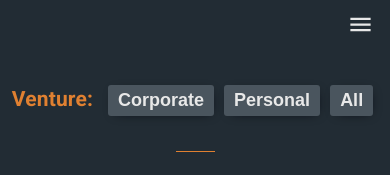
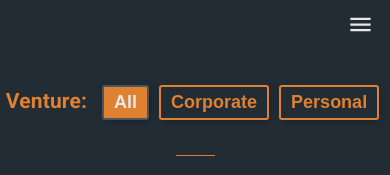
Before and after one commit to Olex93/portfolio, a Next.js app: page /work in a window 390 px wide. Shown: the top 175 px of the page. Built offline with nearby package versions, Linux system fonts and the light colour scheme.

Commit message:
mobile button highlighting

```diff
--- a/components/WorkMobile.js
+++ b/components/WorkMobile.js
@@ -33,10 +33,22 @@ export default function work(props) {
                 margin:0
             },
             GridButton:{
-                backgroundColor:props.color.lightBG,
+                backgroundColor:props.color.backgroundColor,
+                color:props.color.highlightColor,
+                margin:"5px",
+                border:`2px solid ${props.color.highlightColor}`,
+                padding:"5px 10px",
+                fontSize:"18px",
+                fontWeight:"700",
+                borderRadius:"3px",
+                boxShadow:`2px 2px 12px -6px ${props.color.darkBG}`,
+                cursor:"pointer"
+            },
+            GridButtonFill:{
+                backgroundColor:props.color.highlightColor,
                 color:props.color.textColor,
                 margin:"5px",
-                border:"none",
+                border:`2px solid ${props.color.lightBG}`,
                 padding:"5px 10px",
                 fontSize:"18px",
                 fontWeight:"700",
@@ -70,24 +82,37 @@ export default function work(props) {
         return item.category === "personal"
        })
 
+    // HIGHLIGHTING BUTTON COLOR
+    const [allButton, setAllButton] = React.useState(true)
+    const [personalButton, setPersonalButton] = React.useState(false)
+    const [corporateButton, setCorporateButton] = React.useState(false)
+
+    // Import all list items
     const all = itemsList
-
-    // // make items list stateful
+    // // Make a stateful items list
     const [items, setItems] = React.useState(all)
-
-
     // Set which items are contained within items by filtering through itemsList based on the tag which was selected
     function updateItems(e){
         if (e.target.id === "corporate"){
+            setCorporateButton(true)
+            setPersonalButton(false)
+            setAllButton(false)
             setItems(corporate)
         }
         if (e.target.id === "personal"){
             setItems(personal)
+            setCorporateButton(false)
+            setPersonalButton(true)
+            setAllButton(false)
         }
         if (e.target.id === "all"){
             setItems(all)
+            setCorporateButton(false)
+            setPersonalButton(false)
+            setAllButton(true)
         }
     }
+
 
     const list = {
         visible: {
@@ -113,43 +138,23 @@ export default function work(props) {
             <div style={{paddingTop:"80px"}}>
                 <h2 style={styles.filterHeading}>Venture:</h2>
                 <motion.button
+                    id="all"
+                    style={allButton ? styles.GridButtonFill : styles.GridButton}
+                    onClick={(e) => updateItems(e)}
+                    whileHover={{scale: 1.1}}
+                    >All</motion.button>
+                <motion.button
                     id="corporate"
-                    style={styles.GridButton}
+                    style={corporateButton ? styles.GridButtonFill : styles.GridButton}
                     onClick={(e) => updateItems(e)}
-                    whileHover={{
-                        scale: 1.1,
-                        backgroundColor:props.color.highlightColor,
-                        color: props.color.backgroundColor,
-                        transition: {
-                            duration: .2
-                            }
-                        }}
+                    whileHover={{scale: 1.1}}
                     >Corporate</motion.button>
                 <motion.button
                     id="personal"
-                    style={styles.GridButton}
+                    style={personalButton ? styles.GridButtonFill : styles.GridButton}
                     onClick={(e) => updateItems(e)}
-                    whileHover={{
-                        scale: 1.1,
-                        backgroundColor:props.color.highlightColor,
-                        color: props.color.backgroundColor,
-                        transition: {
-                            duration: .2
-                            }
-                        }}
+                    whileHover={{scale: 1.1}}
                     >Personal</motion.button>
-                <motion.button
-                    id="all" style={styles.GridButton}
-                    onClick={(e) => updateItems(e)}
-                    whileHover={{
-                        scale: 1.1,
-                        backgroundColor:props.color.highlightColor,
-                        color: props.color.backgroundColor,
-                        transition: {
-                            duration: .2
-                            }
-                        }}
-                    >All</motion.button>
             </div>
             <div style={{margin:"30px auto 0"}}>
             <SpringDivider color={props.color} width={"10%"} dividerBG={props.color.backgroundColor}/>
```
